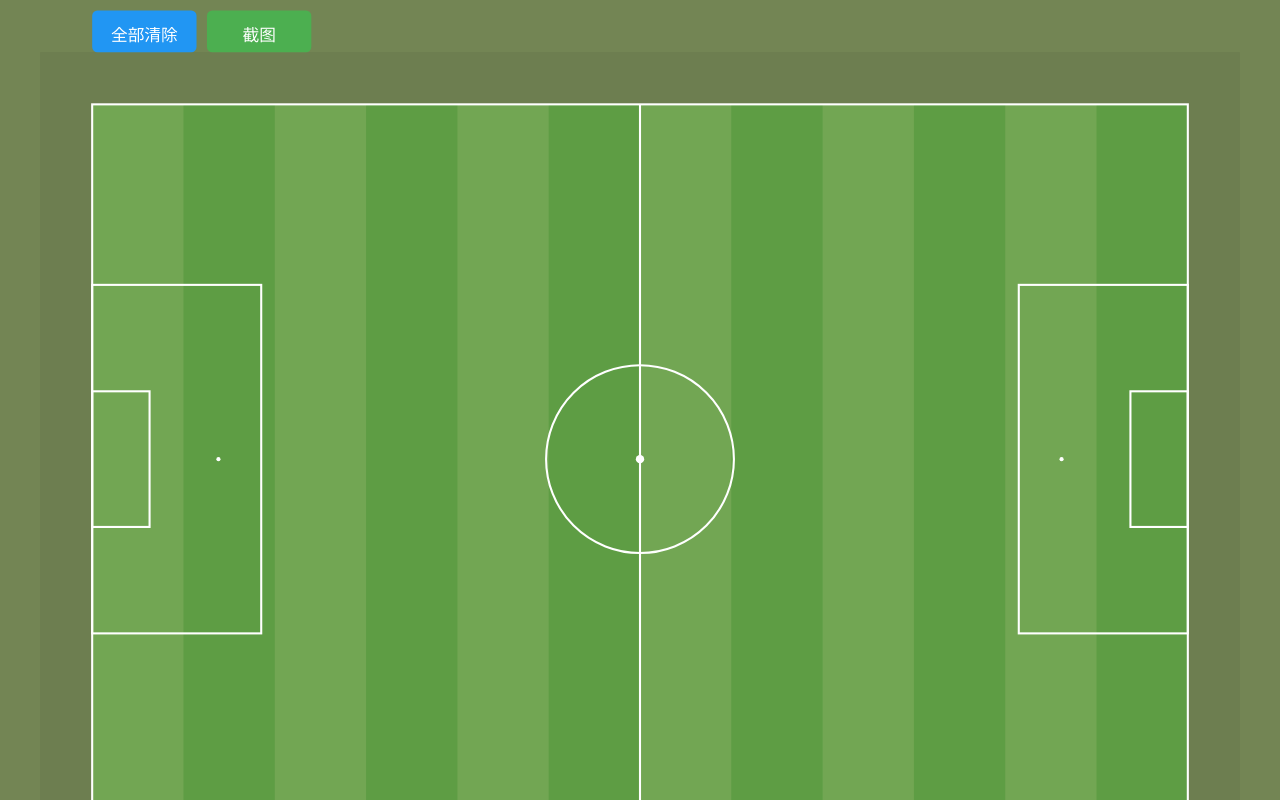
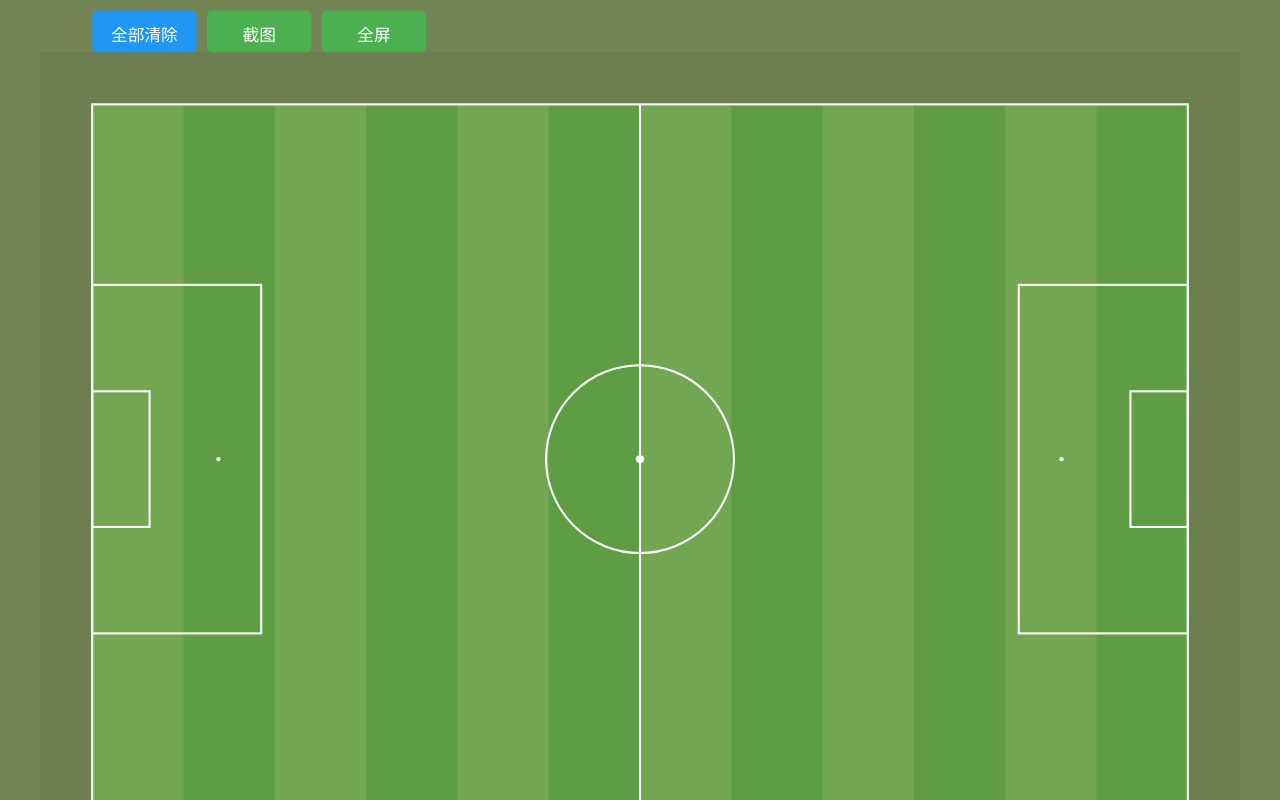
Before and after one commit to CJ-cooper6/StrideTactix, a Vue app in the folder frontend/: page / in a window 1280 px wide. Built offline with nearby package versions, Linux system fonts and the light colour scheme.

Commit message:
feat: 全屏功能

```diff
--- a/frontend/src/components/Field.vue
+++ b/frontend/src/components/Field.vue
@@ -66,6 +66,11 @@
       <rect width="100" height="40" rx="5" fill="#4CAF50"/>
       <text x="50" y="25" text-anchor="middle" fill="white" dominant-baseline="middle" class="no-select">截图</text>
     </g>
+    <!-- 全屏按钮 -->
+    <g id="fullscreen-button" transform="translate(270, 10)" @click="toggleFullscreen">
+      <rect width="100" height="40" rx="5" fill="#4CAF50"/>
+      <text x="50" y="25" text-anchor="middle" fill="white" dominant-baseline="middle" class="no-select">全屏</text>
+    </g>
 
     <!-- 工具面板 -->
     <g id="tools-panel" transform="translate(50, 830)">
@@ -82,14 +87,14 @@
     </svg>
 </template>
 <script setup lang="ts">
-import { ref } from 'vue';
-import { inject } from 'vue';
+import { ref, inject } from 'vue';
 import ItemComponent from "./Item.vue";
 import ToolsPanel from "./ToolsPanel.vue";
 import type { Item } from '@/types/item';
 
 // @ts-ignore
 const { items, moveItem, clearItems, draggingItem } = inject('itemOperations');
+const isFullscreen = ref(false);
 
 const startDrag = (item: Item, event: PointerEvent) => {
   const svg = (event.currentTarget as SVGElement).closest('svg');
@@ -189,6 +194,18 @@ const captureScreenshot = () => {
   };
   img.src = url;
 };
+
+const toggleFullscreen = () => {
+        if (!document.fullscreenElement) {
+          document.documentElement.requestFullscreen();
+          isFullscreen.value = true;
+        } else {
+          if (document.exitFullscreen) {
+            document.exitFullscreen();
+            isFullscreen.value = false;
+          }
+        }
+      }
 </script>
 
 <style>
```
